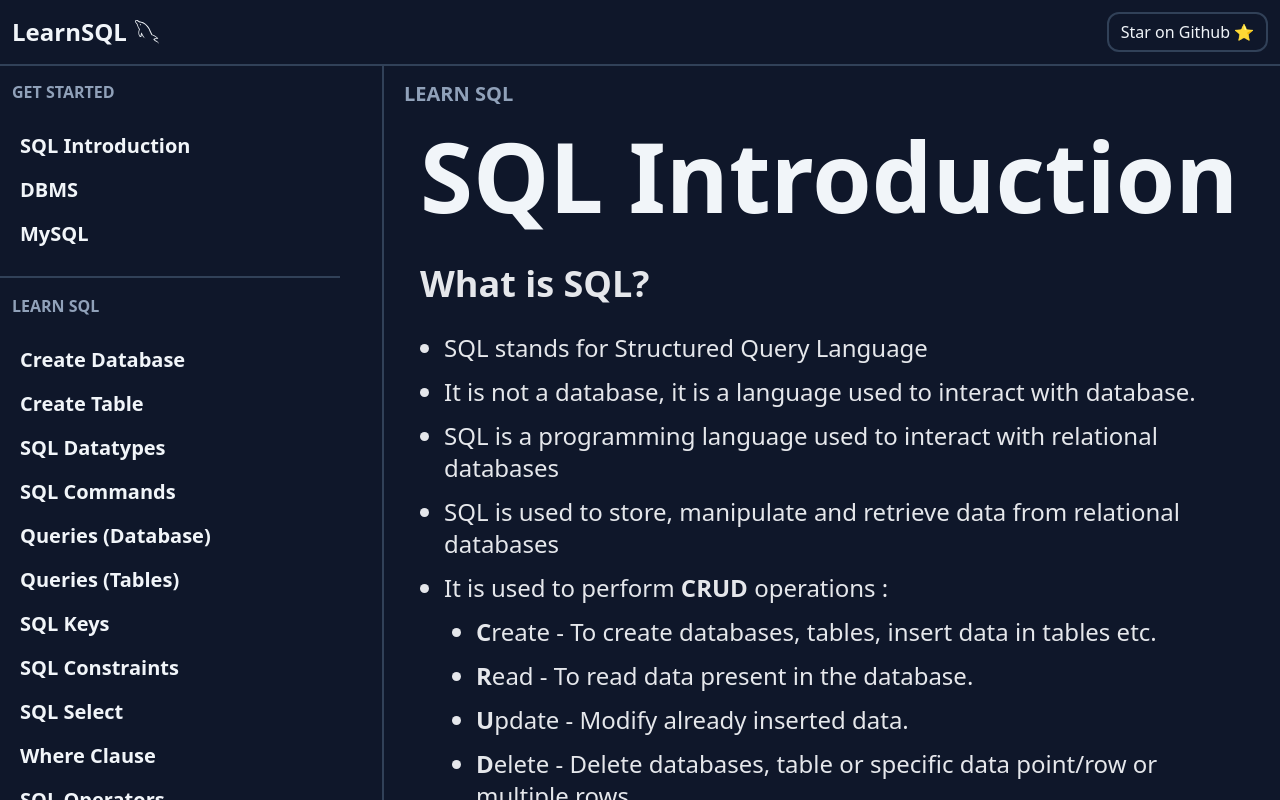
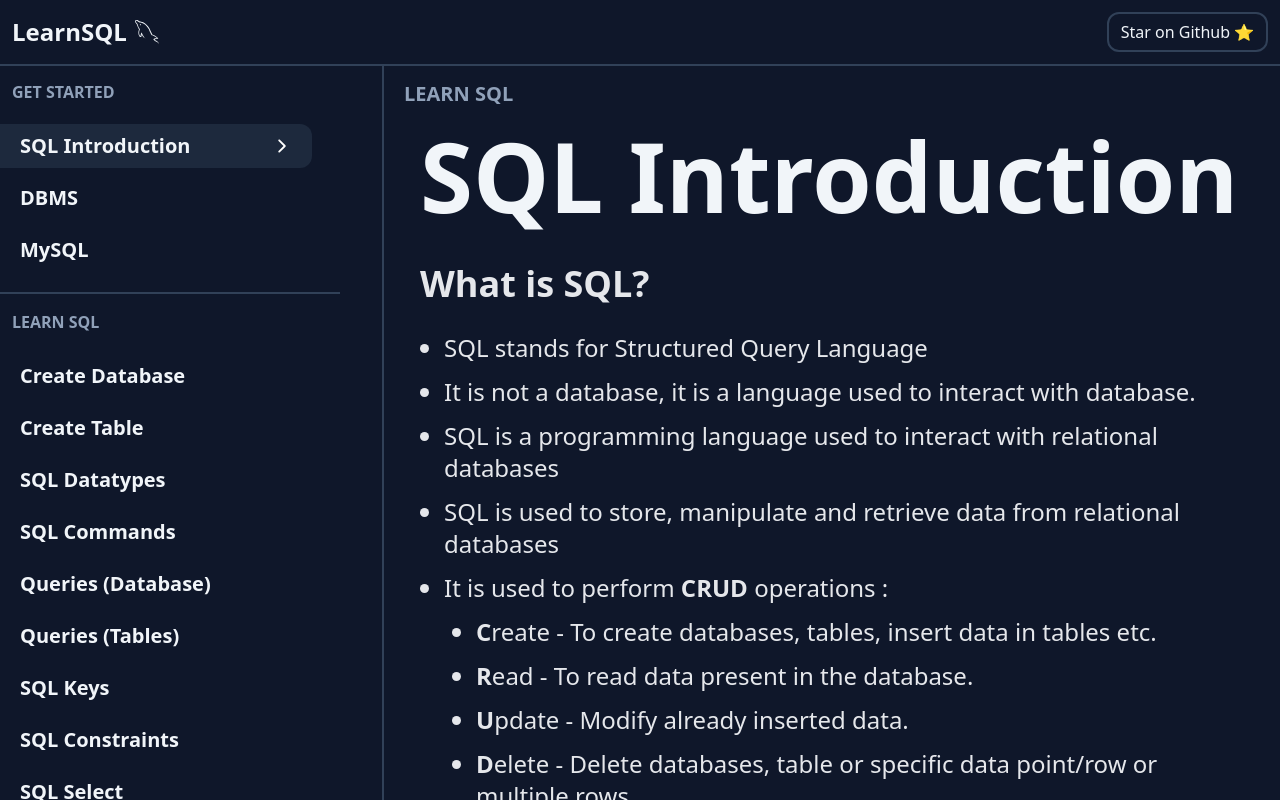
Before and after one commit to TonyStark-19/LearnSQL, a React (Vite) app: page /sql-intro in a window 1280 px wide. Built offline with nearby package versions, Linux system fonts and the light colour scheme.

Commit message:
Added functionality

```diff
--- a/src/App.jsx
+++ b/src/App.jsx
@@ -1,6 +1,15 @@
 // react icons
 import { GrMysql } from "react-icons/gr";
 import { IoIosArrowForward } from "react-icons/io";
+
+// import use location
+import { useLocation } from "react-router-dom";
+
+// import use effect
+import { useEffect } from "react";
+
+// import use navigate
+import { Navigate } from 'react-router-dom';
 
 // react router
 import { Routes, Route } from 'react-router-dom';
@@ -28,6 +37,7 @@ function MainPage() {
   return (
     <>
       <Navbar />
+      <ScrollToTop />
       <div className="w-full h-screen pt-16 flex flex-row">
         <Left />
 
@@ -35,6 +45,7 @@ function MainPage() {
           <div className="text-slate-400 text-xl pb-2 font-semibold uppercase">Learn sql</div>
 
           <Routes>
+            <Route path="/" element={<Navigate to="/sql-intro" replace />} />
             <Route path="sql-intro" element={<Page1 />} />
             <Route path="dbms" element={<Page2 />} />
             <Route path="mysql" element={<Page3 />} />
@@ -68,6 +79,17 @@ function MainPage() {
       </div>
     </>
   )
+}
+
+// scroll to top function
+function ScrollToTop() {
+  const { pathname } = useLocation();
+
+  useEffect(() => {
+    window.scrollTo(0, 0);
+  }, [pathname]);
+
+  return null;
 }
 
 // navbar
@@ -120,37 +142,62 @@ const array2 = [
   { name: "More Queries (Tables)", path: "/More-queries" },
   { name: "Joins in SQL", path: "/joins" },
   { name: "SQL Sub Queries", path: "/sub-queries" },
-  { name: "MySQL Views", path: "/views" },
+  { name: "MySQL Views", path: "/views" }
+]
+
+// list of pages 3
+const array3 = [
   { name: "SQL Projects", path: "/projects" },
   { name: "More Links", path: "/links" }
-]
+];
 
 // left column for pages list
 function Left() {
+  const location = useLocation();
+
   return (
     <div className="w-96 h-full overflow-y-auto py-4 scrollbar-transparent
       border-r-slate-700 border-r-2 bg-[#0F172A]">
       <div className="text-slate-400 pl-3 font-semibold uppercase">Get started</div>
-      <div className='pt-5 pr-7 pb-5 w-85 border-b-2 border-slate-700 '>
+      <div className='py-3 pr-7 w-85 border-b-2 border-slate-700'>
         {array.map((arr, idx) => (
           <Link to={arr.path} key={idx}>
-            <li className='group list-none py-2 px-5 font-semibold text-xl
-          rounded-r-xl cursor-pointer flex flex-row items-center justify-between
-          hover:bg-slate-800 text-slate-100' key={idx}>{arr.name}
-              <IoIosArrowForward className="text-transparent group-hover:text-slate-100" />
+            <li className={`group list-none py-2 px-5 my-2 font-semibold text-xl
+            rounded-r-xl cursor-pointer flex flex-row items-center justify-between
+            hover:bg-slate-800 text-slate-100 ${location.pathname === arr.path ? 'bg-slate-800' : ''}`}>
+              {arr.name}
+              <IoIosArrowForward className={`${location.pathname === arr.path ?
+                "text-white" : "text-transparent group-hover:text-slate-100"}`} />
             </li>
           </Link>
         ))}
       </div>
 
       <div className="text-slate-400 pl-3 pt-4 font-semibold uppercase">Learn sql</div>
-      <div className='pt-5 pr-7 pb-5 w-85'>
+      <div className='py-3 pr-7 pb-5 w-85 border-b-2 border-slate-700'>
         {array2.map((arr, idx) => (
           <Link to={arr.path} key={idx}>
-            <li className='group list-none py-2 px-5 font-semibold text-xl
-          rounded-r-xl cursor-pointer flex flex-row items-center justify-between
-            hover:bg-slate-800 text-slate-100' key={idx}>{arr.name}
-              <IoIosArrowForward className="text-transparent group-hover:text-slate-100" />
+            <li className={`group list-none py-2 px-5 my-2 font-semibold text-xl
+            rounded-r-xl cursor-pointer flex flex-row items-center justify-between
+            hover:bg-slate-800 text-slate-100 ${location.pathname === arr.path ? 'bg-slate-800' : ''}`}>
+              {arr.name}
+              <IoIosArrowForward className={`${location.pathname === arr.path ?
+                "text-white" : "text-transparent group-hover:text-slate-100"}`} />
+            </li>
+          </Link>
+        ))}
+      </div>
+
+      <div className="text-slate-400 pl-3 pt-4 font-semibold uppercase">Resources</div>
+      <div className='py-3 pr-7 pb-5 w-85'>
+        {array3.map((arr, idx) => (
+          <Link to={arr.path} key={idx}>
+            <li className={`group list-none py-2 px-5 my-2 font-semibold text-xl
+            rounded-r-xl cursor-pointer flex flex-row items-center justify-between
+            hover:bg-slate-800 text-slate-100 ${location.pathname === arr.path ? 'bg-slate-800' : ''}`}>
+              {arr.name}
+              <IoIosArrowForward className={`${location.pathname === arr.path ?
+                "text-white" : "text-transparent group-hover:text-slate-100"}`} />
             </li>
           </Link>
         ))}
```
